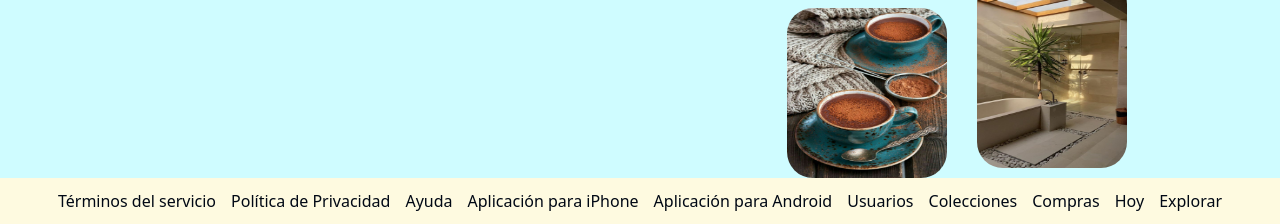
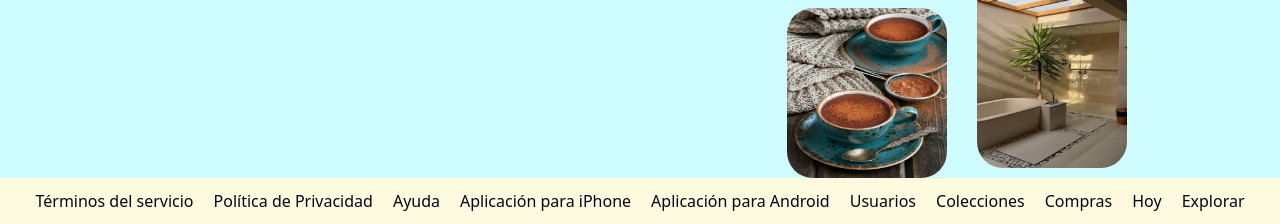
Before and after one commit to piratewiz/practica-pinterest, a plain HTML site: page index.html in a window 1280 px wide. Shown: the part 710-934 px from the top of the page. Drawn offline with Linux system fonts and the light colour scheme.

Commit message:
correccion

```diff
--- a/index.html
+++ b/index.html
@@ -58,16 +58,18 @@
         </section>
     </main>
     <footer>
-        <a href="#">Términos del servicio</a>
-        <a href="#">Política de Privacidad</a>
-        <a href="#">Ayuda</a>
-        <a href="#">Aplicación para iPhone</a>
-        <a href="#">Aplicación para Android</a>
-        <a href="#">Usuarios</a>
-        <a href="#">Colecciones</a>
-        <a href="#">Compras</a>
-        <a href="#">Hoy</a>
-        <a href="#">Explorar</a>
+        <ul>
+            <li><a href="#">Términos del servicio</a></li>
+            <li><a href="#">Política de Privacidad</a></li>
+            <li><a href="#">Ayuda</a></li>
+            <li><a href="#">Aplicación para iPhone</a></li>
+            <li><a href="#">Aplicación para Android</a></li>
+            <li><a href="#">Usuarios</a></li>
+            <li><a href="#">Colecciones</a></li>
+            <li><a href="#">Compras</a></li>
+            <li><a href="#">Hoy</a></li>
+            <li><a href="#">Explorar</a></li>
+        </ul>
     </footer>
 
 </body>
--- a/style.css
+++ b/style.css
@@ -206,13 +206,18 @@ footer {
     background-color: var(--terciary-color);
 }
 
-footer > a {
+footer > ul {
+    display: flex;
+    gap: 20px;
+}
+
+footer > ul > li > a {
     color: #000814;
     font-family: 'Libre Baskerville', sans;
     font-size: 16px;
 }
 
-footer > a:hover {
+footer > ul > li > a:hover {
     color: #006d77;
     font-family: 'Libre Baskerville', sans;
     font-size: 16px;
@@ -226,6 +231,10 @@ footer > a:hover {
     .burguer {
         display: block;
         cursor: pointer;
+    }
+
+    #content {
+        gap: 4rem;
     }
 
     #content > .description {
@@ -251,11 +260,13 @@ footer > a:hover {
     }
 
     footer {
-        flex-direction: column;
-        gap: 20px;
         align-items: center;
     }
 
+    footer > ul {
+        flex-direction: column;
+        align-items: center;
+    }
 }
 
 @media (max-width: 1040px) {
```
